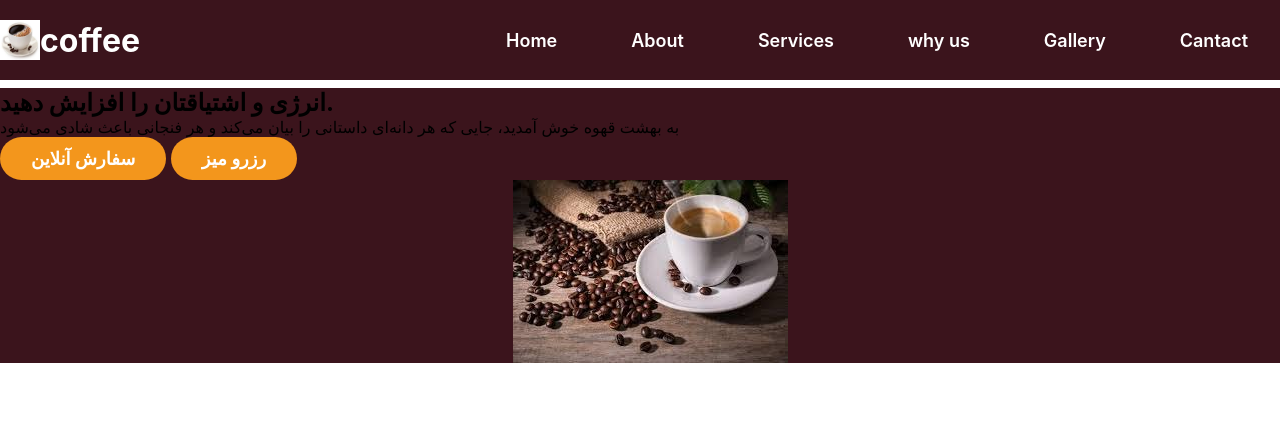
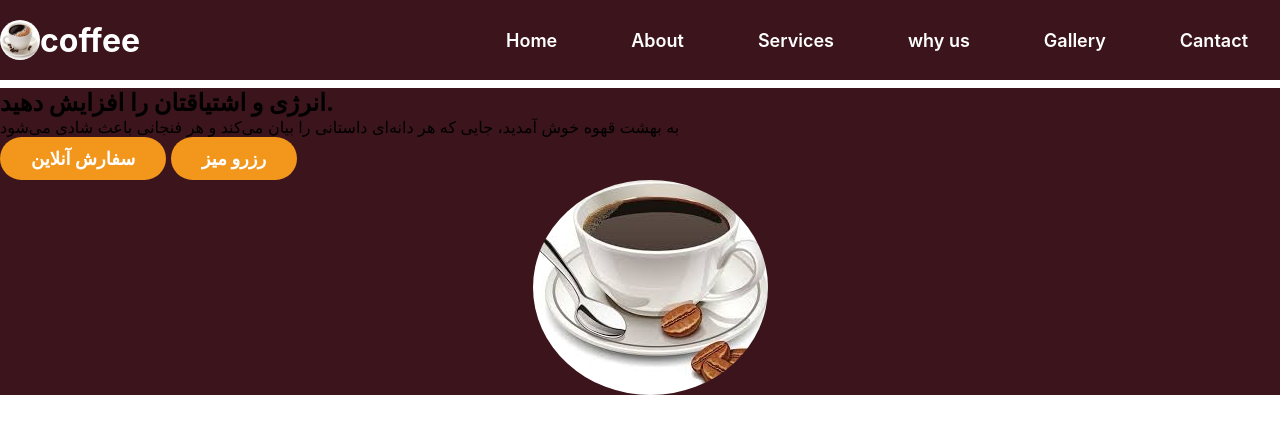
Before and after one commit to Parvaneh-Sharafi/coffee-one, a plain HTML site: page index.html in a window 1280 px wide. Drawn offline with Linux system fonts and the light colour scheme.

Commit message:
edite css

```diff
--- a/css/style.css
+++ b/css/style.css
@@ -133,6 +133,7 @@ nav ul li a {
   display: flex;
   align-items: center;
   justify-content: center;
+  size: 100%;
 }
 
 .hero-container .text-section .hero-section-button {
--- a/index.html
+++ b/index.html
@@ -17,6 +17,7 @@
               alt="logo coffee"
               width="40px"
               height="40px"
+              style="border-radius: 90%"
             />
             <h2>coffee</h2>
           </a>
@@ -48,7 +49,11 @@
             </div>
           </div>
           <div class="image-section">
-            <img src="./images/image-coffee.jpg" alt="bluo" />
+            <img
+              src="./images/back2.jpg"
+              alt="bluo"
+              style="border-radius: 90%"
+            />
           </div>
         </div>
       </div>
```
Also changed, not shown: images/back2.jpg (added), images/image-coffee.jpg (deleted).
